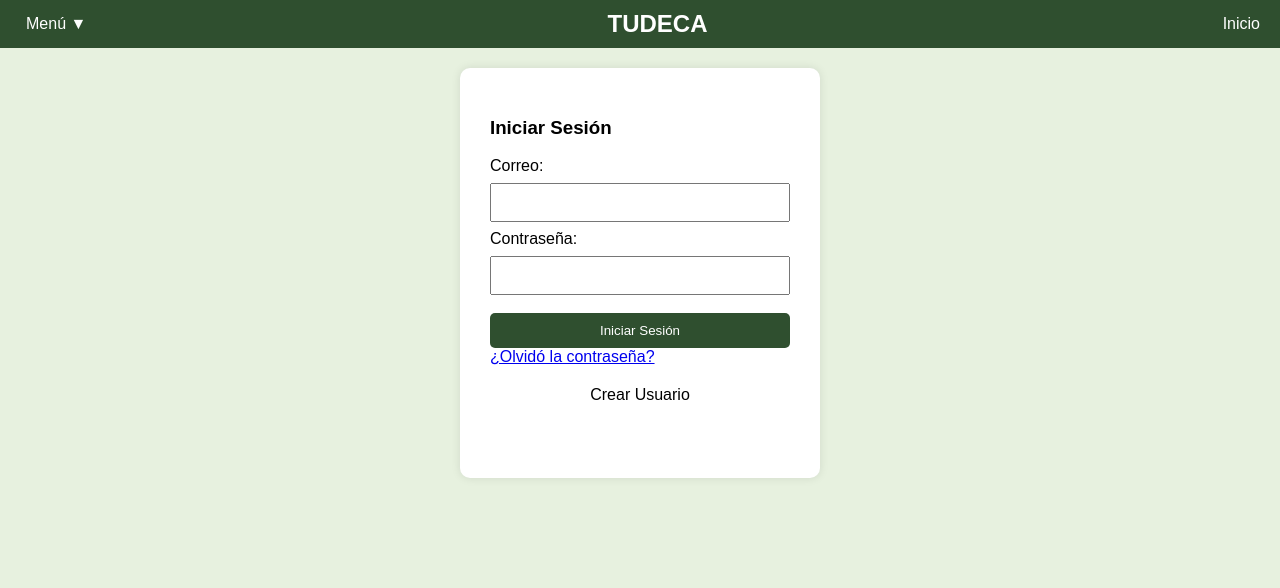
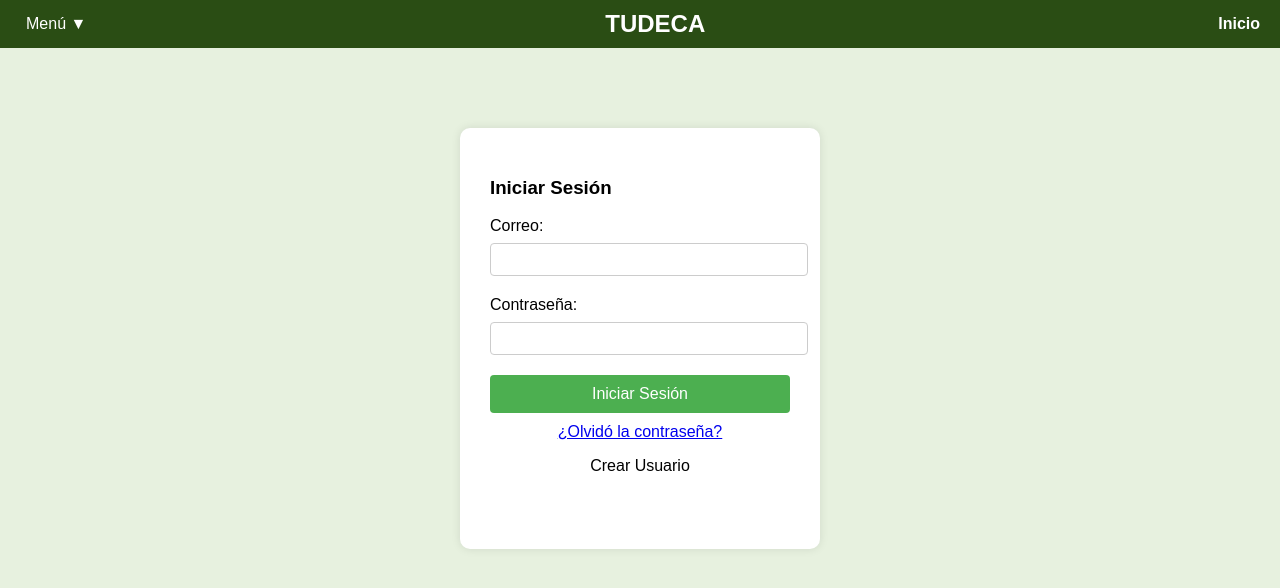
Before and after one commit to MiroHack0410/TUDECAV2, a website: page inicio_sesion.html in a window 1280 px wide. Drawn offline with Linux system fonts and the light colour scheme; no server answers.

Commit message:
Update inicio_sesion.html

```diff
--- a/inicio_sesion.html
+++ b/inicio_sesion.html
@@ -3,80 +3,110 @@
 <head>
   <meta charset="UTF-8" />
   <title>TUDECA - Inicio de Sesión</title>
-  <style>
+    <style>
+    /* Conserva tu CSS original */
     body { margin: 0; font-family: Arial, sans-serif; background-color: #e7f1df; }
+
     .navbar {
+      background-color: #2a4d14;
+      color: white;
+      padding: 10px 20px;
       display: flex;
       justify-content: space-between;
       align-items: center;
-      background-color: #2f4f2f;
-      padding: 10px 20px;
-      color: white;
     }
+
+    .title {
+      font-size: 24px;
+      font-weight: bold;
+    }
+
+    .dropdown {
+      position: relative;
+      display: inline-block;
+    }
+
     .dropbtn {
-      background-color: #2f4f2f;
+      background-color: #2a4d14;
       color: white;
       border: none;
+      cursor: pointer;
       font-size: 16px;
-      cursor: pointer;
     }
+
     .dropdown-content {
       display: none;
       position: absolute;
-      background-color: #f9f9f9;
+      background-color: white;
       min-width: 160px;
+      box-shadow: 0px 8px 16px rgba(0,0,0,0.2);
       z-index: 1;
     }
-    .dropdown:hover .dropdown-content {
-      display: block;
-    }
+
     .dropdown-content a {
       color: black;
       padding: 12px 16px;
       text-decoration: none;
       display: block;
     }
-    .title {
-      font-size: 24px;
-      font-weight: bold;
+
+    .dropdown-content a:hover {
+      background-color: #ddd;
     }
+
+    .dropdown:hover .dropdown-content {
+      display: block;
+    }
+
     .signup-btn-link {
       color: white;
       text-decoration: none;
+      font-weight: bold;
     }
-    main {
-      padding: 20px;
-      display: flex;
-      justify-content: center;
-    }
+
     .login-box {
       background-color: white;
       padding: 30px;
+      margin: 80px auto;
+      width: 300px;
       border-radius: 10px;
-      box-shadow: 0 0 10px rgba(0,0,0,0.1);
-      width: 300px;
+      box-shadow: 0px 0px 10px rgba(0,0,0,0.1);
     }
-    input[type="text"], input[type="password"] {
+
+    input[type="text"],
+    input[type="password"] {
       width: 100%;
-      padding: 10px;
-      margin: 8px 0;
-      box-sizing: border-box;
+      padding: 8px;
+      margin-top: 8px;
+      margin-bottom: 20px;
+      border: 1px solid #ccc;
+      border-radius: 4px;
     }
+
     .signin-btn {
-      background-color: #2f4f2f;
+      background-color: #4CAF50;
       color: white;
-      border: none;
       padding: 10px;
       width: 100%;
+      border: none;
+      border-radius: 4px;
       cursor: pointer;
-      border-radius: 5px;
+      font-size: 16px;
+    }
+
+    .signin-btn:hover {
+      background-color: #45a049;
+    }
+
+    .links, .signup-section {
+      text-align: center;
       margin-top: 10px;
     }
-    .signup-section {
-      margin-top: 20px;
-      text-align: center;
+
+    #error-message {
+      color: red;
+      margin-top: 10px;
     }
-    #error-message { color: red; margin-top: 10px; }
   </style>
 </head>
 <body>
```
